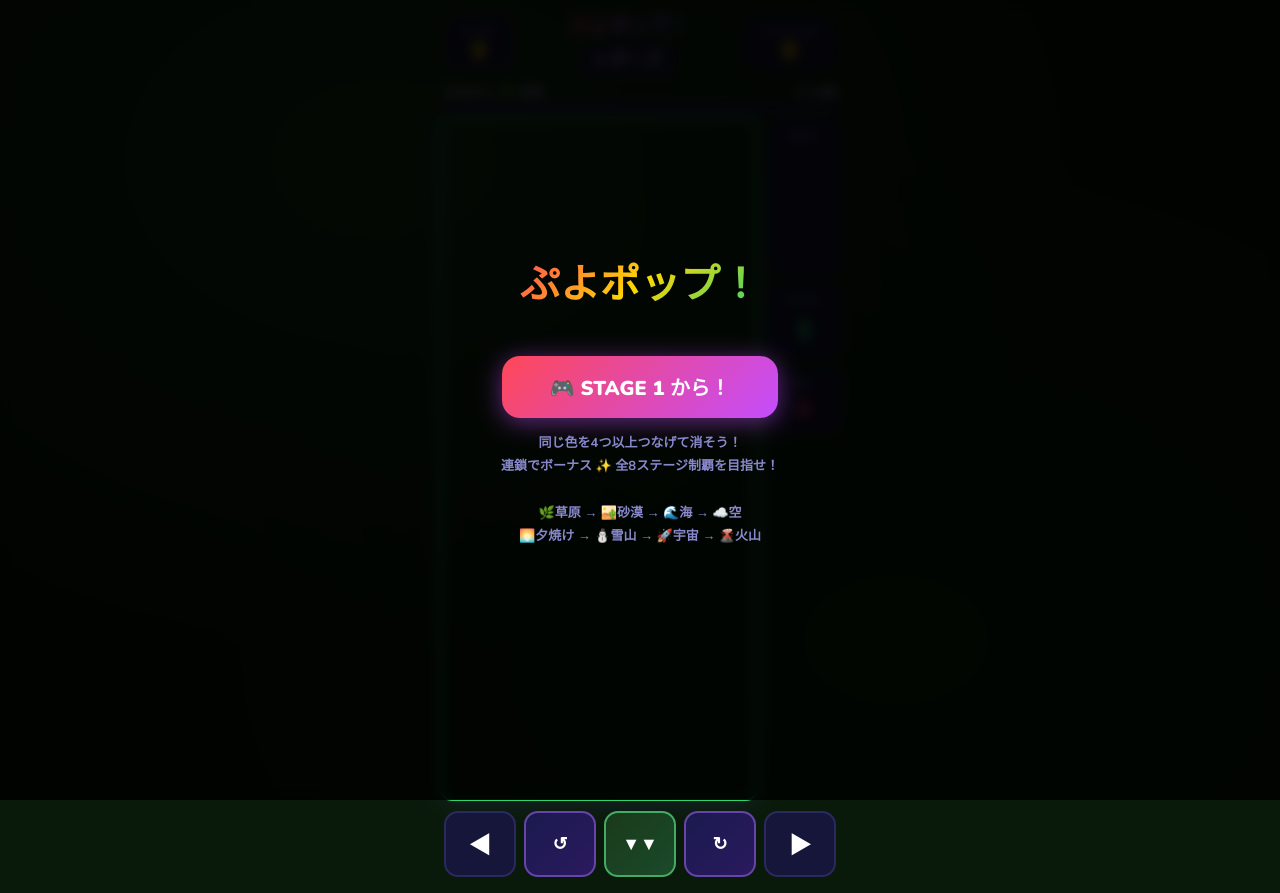
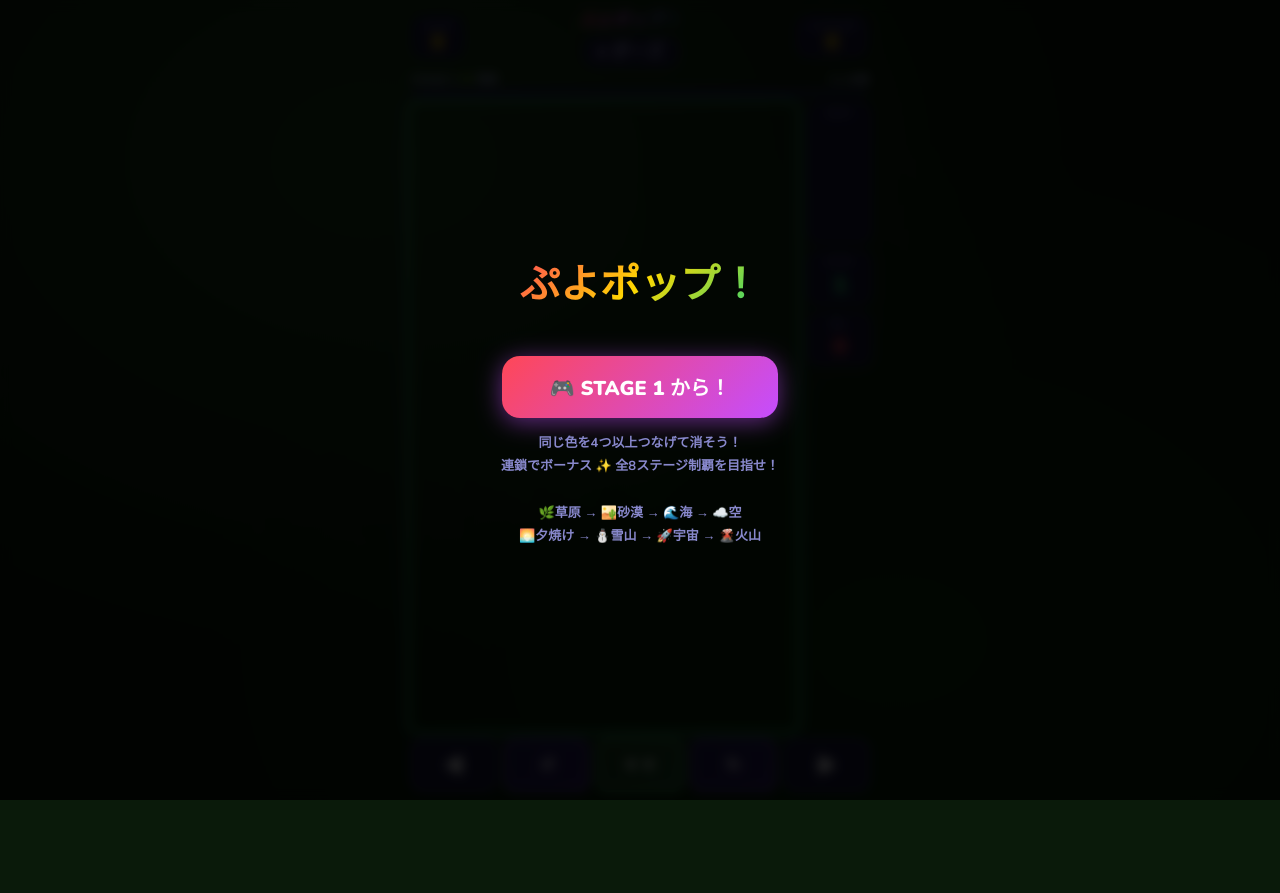
Before and after one commit to takeshi-2983/puyo-game, a plain HTML site: page index.html in a window 1280 px wide. After the commit the page ends 800 px from the top, so only its background shows below. Drawn offline with nearby package versions, Linux system fonts and the light colour scheme.

Commit message:
Update index.html

```diff
--- a/index.html
+++ b/index.html
@@ -29,8 +29,7 @@
     display: flex;
     flex-direction: column;
     align-items: center;
-    justify-content: flex-start;
-    min-height: 100dvh;
+    height: 100dvh;
     overflow: hidden;
     transition: background 0.8s ease;
   }
@@ -43,43 +42,44 @@
     transition: background 0.8s ease;
     pointer-events: none;
   }
-  #header, #main, #controls { position: relative; z-index: 1; }
+  #header, #stage-bar-wrap, #main, #controls { position: relative; z-index: 1; }
 
   #header {
     width: 100%;
-    max-width: 420px;
+    max-width: 480px;
     display: flex;
     justify-content: space-between;
     align-items: center;
-    padding: 10px 16px 6px;
+    padding: 6px 12px 4px;
+    flex-shrink: 0;
   }
 
   .score-box {
     background: var(--panel);
-    border-radius: 14px;
-    padding: 6px 14px;
+    border-radius: 12px;
+    padding: 4px 10px;
     text-align: center;
     border: 1px solid var(--cell-border);
   }
 
   .score-label {
-    font-size: 10px;
+    font-size: 9px;
     color: #8888cc;
     font-weight: 800;
-    letter-spacing: 2px;
+    letter-spacing: 1px;
     text-transform: uppercase;
   }
 
   .score-value {
-    font-size: 22px;
+    font-size: 18px;
     font-weight: 900;
     color: var(--yellow);
     text-shadow: 0 0 12px #FFD70088;
-    line-height: 1;
+    line-height: 1.1;
   }
 
   #title {
-    font-size: 20px;
+    font-size: 17px;
     font-weight: 900;
     background: linear-gradient(135deg, #FF4757, #C44DFF, #1E90FF);
     -webkit-background-clip: text;
@@ -87,50 +87,98 @@
     background-clip: text;
   }
 
+  /* ステージバー */
+  #stage-bar-wrap {
+    width: 100%;
+    max-width: 480px;
+    padding: 0 12px 3px;
+    flex-shrink: 0;
+  }
+  #stage-bar-header {
+    display: flex;
+    justify-content: space-between;
+    align-items: center;
+    margin-bottom: 2px;
+  }
+  #stage-label {
+    font-size: 10px;
+    font-weight: 800;
+    color: #aaaaee;
+    letter-spacing: 0.5px;
+  }
+  #stage-goal-label {
+    font-size: 10px;
+    font-weight: 800;
+    color: #aaaaee;
+  }
+  #stage-bar-bg {
+    background: #1a1a40;
+    border-radius: 6px;
+    height: 8px;
+    border: 1px solid #2a2a60;
+    overflow: hidden;
+  }
+  #stage-bar-fill {
+    height: 100%;
+    border-radius: 6px;
+    background: linear-gradient(90deg, #2ED573, #FFD700);
+    transition: width 0.3s ease, background 0.5s;
+    width: 0%;
+  }
+
+  /* メインエリア：残り高さをすべて使う */
   #main {
     display: flex;
-    gap: 10px;
+    gap: 8px;
     align-items: flex-start;
-    padding: 0 10px;
+    padding: 0 8px;
     width: 100%;
-    max-width: 420px;
+    max-width: 480px;
+    flex: 1;
+    min-height: 0;
   }
 
   #board-wrap {
     flex: 1;
     position: relative;
+    height: 100%;
+    display: flex;
+    align-items: flex-start;
   }
 
   canvas#gameCanvas {
     display: block;
     width: 100%;
-    border-radius: 12px;
+    height: 100%;
+    border-radius: 10px;
     border: 2px solid var(--cell-border);
-    box-shadow: 0 0 30px rgba(100,100,255,0.15);
+    box-shadow: 0 0 20px rgba(100,100,255,0.15);
   }
 
   #side-panel {
-    width: 72px;
+    width: 64px;
+    flex-shrink: 0;
     display: flex;
     flex-direction: column;
-    gap: 12px;
-    padding-top: 4px;
+    gap: 6px;
+    padding-top: 2px;
+    height: 100%;
   }
 
   .side-box {
     background: var(--panel);
-    border-radius: 12px;
+    border-radius: 10px;
     border: 1px solid var(--cell-border);
-    padding: 8px;
+    padding: 5px 4px;
     text-align: center;
   }
 
   .side-label {
-    font-size: 9px;
+    font-size: 8px;
     color: #8888cc;
     font-weight: 800;
     letter-spacing: 1px;
-    margin-bottom: 6px;
+    margin-bottom: 3px;
     text-transform: uppercase;
   }
 
@@ -140,7 +188,7 @@
   }
 
   #level-val {
-    font-size: 26px;
+    font-size: 22px;
     font-weight: 900;
     color: #2ED573;
     text-shadow: 0 0 12px #2ED57388;
@@ -151,7 +199,7 @@
     top: 50%;
     left: 50%;
     transform: translate(-50%, -50%) scale(0);
-    font-size: 42px;
+    font-size: 36px;
     font-weight: 900;
     color: #FFD700;
     text-shadow: 0 0 20px #FFD700, 0 0 40px #FF8C00;
@@ -161,24 +209,26 @@
     white-space: nowrap;
   }
 
+  /* コントロール */
   #controls {
     width: 100%;
-    max-width: 420px;
-    padding: 10px 14px 16px;
+    max-width: 480px;
+    padding: 4px 10px 8px;
     display: grid;
     grid-template-columns: 1fr 1fr 1fr 1fr 1fr;
-    gap: 8px;
+    gap: 6px;
+    flex-shrink: 0;
   }
 
   .btn {
     background: var(--panel);
     border: 2px solid var(--cell-border);
-    border-radius: 14px;
+    border-radius: 12px;
     color: white;
     font-family: 'Nunito', sans-serif;
     font-weight: 900;
-    font-size: 22px;
-    padding: 14px 0;
+    font-size: 20px;
+    padding: 10px 0;
     cursor: pointer;
     transition: all 0.1s;
     -webkit-tap-highlight-color: transparent;
@@ -326,46 +376,6 @@
     color: #8888cc;
     margin-top: 8px;
     font-weight: 700;
-  }
-
-  /* ===== ステージ進捗バー ===== */
-  #stage-bar-wrap {
-    width: 100%;
-    max-width: 420px;
-    padding: 2px 14px 4px;
-    position: relative;
-    z-index: 1;
-  }
-  #stage-bar-header {
-    display: flex;
-    justify-content: space-between;
-    align-items: center;
-    margin-bottom: 3px;
-  }
-  #stage-label {
-    font-size: 11px;
-    font-weight: 800;
-    color: #aaaaee;
-    letter-spacing: 1px;
-  }
-  #stage-goal-label {
-    font-size: 11px;
-    font-weight: 800;
-    color: #aaaaee;
-  }
-  #stage-bar-bg {
-    background: #1a1a40;
-    border-radius: 8px;
-    height: 10px;
-    border: 1px solid #2a2a60;
-    overflow: hidden;
-  }
-  #stage-bar-fill {
-    height: 100%;
-    border-radius: 8px;
-    background: linear-gradient(90deg, #2ED573, #FFD700);
-    transition: width 0.3s ease, background 0.5s;
-    width: 0%;
   }
 
   /* ===== ステージクリアオーバーレイ ===== */
@@ -569,10 +579,16 @@ let nctx = nextCanvas.getContext('2d');
 let CELL = 0;
 
 function resize() {
-  const wrap = document.getElementById('board-wrap');
-  const w = wrap.clientWidth;
-  CELL = Math.floor(w / COLS);
-  canvas.width = COLS * CELL;
+  const boardWrap = document.getElementById('board-wrap');
+  const wrapW = boardWrap.clientWidth;
+  const wrapH = boardWrap.clientHeight;
+
+  // 幅と高さから収まるセルサイズを計算（小さい方を採用）
+  const cellByW = Math.floor(wrapW / COLS);
+  const cellByH = Math.floor(wrapH / ROWS);
+  CELL = Math.min(cellByW, cellByH);
+
+  canvas.width  = COLS * CELL;
   canvas.height = ROWS * CELL;
   if (game) drawAll();
 }
```
